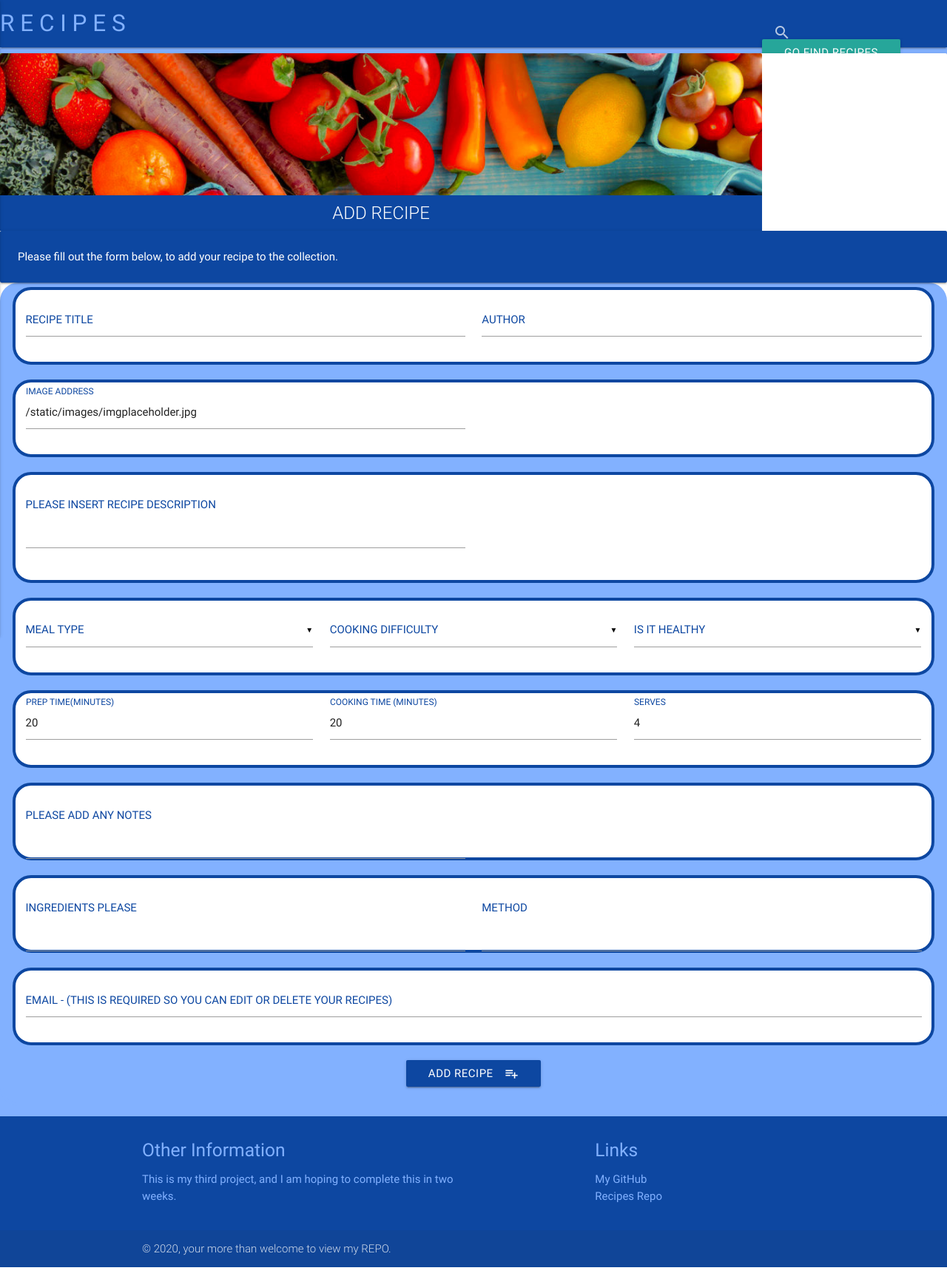
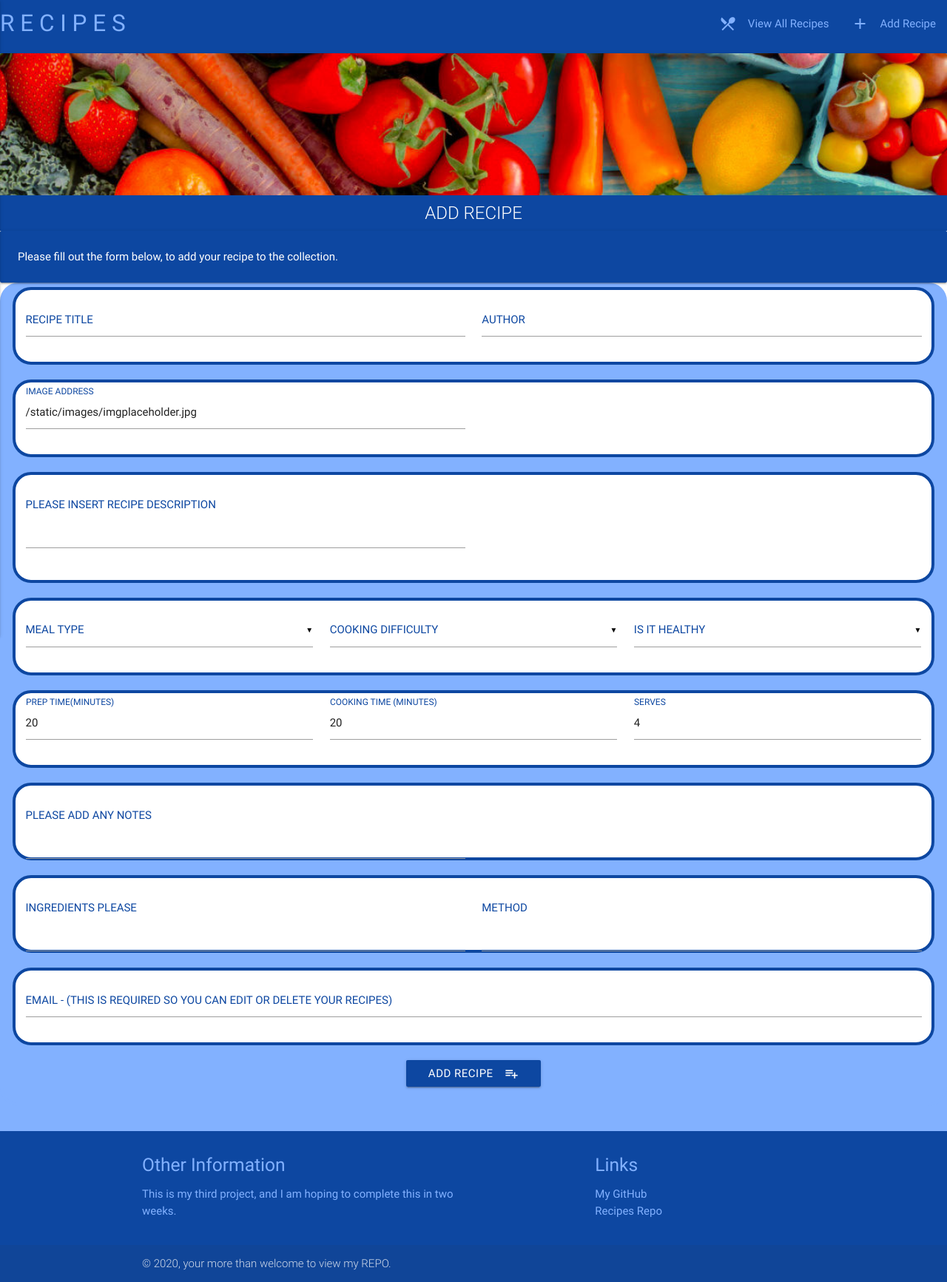
Before and after one commit to jjackson19862017/Milestone4_Recipes, a Flask app: page /add_recipe in a window 1280 px wide. Shown: the whole page at 74% size. Run offline with Flask 2, Linux system fonts and the light colour scheme; data that the repository does not hold is empty; some libraries are stand-ins or nearby versions.

Commit message:
Changing Appearance of NavBar, Recipe Details

```diff
--- a/app.py
+++ b/app.py
@@ -17,7 +17,11 @@
 def view_recipes():
     """ Sorts by Meal_type in ascending order """
     recipes=mongo.db.recipes.find().sort([('views', -1)])
-    return render_template("index.html", recipes=recipes, page_title="RECIPE COLLECTION")
+
+
+    """ Adding Functionality to Search Dropdown Menu """
+    listDiff = list(mongo.db.difficulty.find())
+    return render_template("index.html", recipes=recipes, listDifficulty = listDiff, page_title="RECIPE COLLECTION")
 
 """ Page that allows you to add Recipes """
 @app.route('/add_recipe')
@@ -108,21 +112,25 @@
 @app.route('/find_recipes', methods=['GET', 'POST'])
 def find_recipes():
     if request.method=='POST':
-
         # get the search term
         search_field = request.form.get("search_field")
-
         #  create the index
         mongo.db.recipes.create_index( [("$**", 'text')] )
-
          # search with the search term that came through the form
         cursor = mongo.db.recipes.find({ "$text": { "$search": search_field } })
         recipes = [recipe for recipe in cursor]
-
         # send recipes to page
         return render_template('searchrecipes.html', recipes=recipes, query=search_field)
+    return render_template('searchrecipes.html')
 
-    return render_template('searchrecipes.html')
+@app.route('/find_recipes')
+def search_recipes():
+    mycol=mongo.db.recipes
+    myquery={'difficulty':'Easy'}
+    query = mycol.find(myquery)
+    recipes = [recipe for recipe in myquery]
+    print(myquery)
+    return render_template('searchrecipes.html',recipes=recipes, query="Easy")
 
 
 if __name__ == '__main__':
--- a/static/css/mystyle.css
+++ b/static/css/mystyle.css
@@ -1,5 +1,9 @@
 body {
     background-color: #82B1FF;
+}
+
+* {
+    box-sizing: border-box;
 }
 
 
@@ -118,3 +122,13 @@
 .no_margin {
     margin: 0 !important;
 }
+
+.sml_border {
+    border: 5px solid #0D47A1 !important;
+}
+
+.img_details {
+    width: 20vw;
+    border: 4px solid #0D47A1 !important;
+    border-radius: 25px;
+}
--- a/templates/base.html
+++ b/templates/base.html
@@ -16,11 +16,26 @@
 <body>
     <nav>
         <!--    Nav Bar at the top of the window     -->
+        <!-- Dropdown Structure -->
+        <ul id="dropdown1" class="dropdown-content blue-text text-accent-1">
+            <li class="blue-text text-darken-4" disabled>Difficulty</li>
+            {% for diff in listdifficulty %}
+            <li> <a href="#!" class="blue-text text-darken-4">{{ diff.difficulty_name }}</a></li>
+            {% endfor %}
+            <li class="divider"></li>
+        </ul>
+        <nav>
             <div class="nav-wrapper blue darken-4">
                 <a href="#" data-activates="slide-out" class="button-collapse"><i class="material-icons">menu</i></a>
+                <ul id="nav-mobile" class="right hide-on-med-and-down"></ul>
                 <a href="{{ url_for('view_recipes') }}" class="brand-logo blue-text text-accent-1">R E C I P E S</a>
-
-            <ul id="nav-mobile" class="right hide-on-med-and-down">
+                <ul class="right hide-on-med-and-down">
+                    <li><a href="{{ url_for('view_recipes') }}" class="blue-text text-accent-1"><i class="material-icons left blue-text text-accent-1">local_dining</i>View All Recipes</a></li>
+                    <li><a href="{{ url_for('add_recipe') }}" class="blue-text text-accent-1"><i class="material-icons left blue-text text-accent-1">add</i>Add Recipe</a></li>
+                </ul>
+            </div>
+        </nav>
+        <div class="nav-wrapper blue darken-4">
             <form action="{{ url_for('find_recipes') }}" method="POST">
                 <div class="input-field search-bar">
                     <input id="search_field" type="search" required="" name="search_field">
@@ -29,10 +44,6 @@
                 </div>
                 <button class="btn submit_btn" type="submit">Go Find Recipes</button>
             </form>
-                <!--<li><a href="{{ url_for('view_recipes') }}" class="blue-text text-accent-1"><i class="material-icons left blue-text text-accent-1">local_dining</i>View All Recipes</a></li>
-                <li><a href="#" class="blue-text text-accent-1"><i class="material-icons left blue-text text-accent-1">search</i>Search Recipes</a></li>
-                <li><a href="{{ url_for('add_recipe') }}" class="blue-text text-accent-1"><i class="material-icons left blue-text text-accent-1">add</i>Add Recipe</a></li>
-                -->
             </ul>
             <!--    Side Loading Nav Bar Main Code  -->
             <ul id="slide-out" class="side-nav blue darken-4">
@@ -50,14 +61,21 @@
                         <span class="white-text name center">SUPPORT</span>
                     </div>
                 </li>
-                <li><a href="{{ url_for('view_recipes') }}" class="waves-effect blue-text text-accent-1"><i class="material-icons left blue-text text-accent-1">home</i>Home</a></li>
-                <li><a href="#" class="waves-effect blue-text text-accent-1"><i class="material-icons left blue-text text-accent-1">local_dining</i>View All Recipes</a></li>
-                <li><a href="#" class="blue-text text-accent-1"><i class="waves-effect material-icons left blue-text text-accent-1">search</i>Search Recipes</a></li>
+                <li><a href="{{ url_for('view_recipes') }}" class="waves-effect blue-text text-accent-1"><i class="material-icons left blue-text text-accent-1">local_dining</i>View All Recipes</a></li>
+                <!-- Dropdown Trigger -->
+                <li><a class="dropdown-button blue-text text-accent-1" href="#!" data-activates="dropdown1">Quick Searches<i class="material-icons left blue-text text-accent-1">arrow_drop_down</i></a></li>
                 <li><a href="{{ url_for('add_recipe') }}" class="waves-effect blue-text text-accent-1"><i class="material-icons left blue-text text-accent-1">add</i>Add Recipe</a></li>
                 <li>
                     <div class="divider"></div>
                 </li>
-
+                <form action="{{ url_for('find_recipes') }}" method="POST">
+                    <div class="input-field search-bar">
+                        <input id="search_field" type="search" required="" name="search_field">
+                        <label class="label-icon" for="search"><i class="material-icons">search</i></label>
+                        <i class="material-icons">close</i>
+                    </div>
+                    <button class="btn submit_btn" type="submit">Go Find Recipes</button>
+                </form>
                 <li><a class="subheader white-text name center">Check out how its build at:</a></li>
                 <li><a class="blue-text text-accent-1 center" href="https://github.com/jjackson19862017">My GitHub</a></li>
                 <li><a class="blue-text text-accent-1 center" href="https://github.com/jjackson19862017/Milestone4_Recipes">Recipes Repo</a></li>
@@ -66,13 +84,13 @@
 
     </nav>
     <!--    Header bar for each template html    -->
-    <div class="row card medium">
+    <div class="row">
+        <div class="card medium">
             <div class="card-image">
                 <img src="{{ url_for('static', filename='images/foodcard.jpg')}}">
                 <span class="card-title blue_title_card">{{ page_title }}</span>
             </div>
             {% block header %} {% endblock %}
-    </div>
         </div>
     </div>
     <div class="row">
@@ -113,7 +131,7 @@
             $(".button-collapse").sideNav();
             $('select').material_select();
             $('input#input_text, textarea#textarea1').characterCounter();
-            $(".dropdown-button").dropdown();
+            $(".dropdown-trigger").dropdown();
         });
     </script>
 </body>
--- a/templates/editrecipe.html
+++ b/templates/editrecipe.html
@@ -34,7 +34,7 @@
                 <select id="meal_type" name="meal_type" class="blue-text text-darken-4">
                       <option value="" disabled selected>MEAL TYPE</option>
                       {% for meal in mealtype %}
-                        {% if meal.meal_name == recipe.meal_type %}
+                        {% if meal.mealtype == recipe.meal_type %}
                       <option value="{{ meal.meal_name }}" class="blue-text text-darken-4" selected>{{ meal.meal_name }}</option>
                         {% else %}
                       <option value="{{ meal.meal_name }}" class="blue-text text-darken-4">{{ meal.meal_name }}</option>
```
Also changed, not shown: templates/detailsrecipe.html (+30 -0 lines), README.md. Lines whose indentation alone changed are shown as unchanged.
